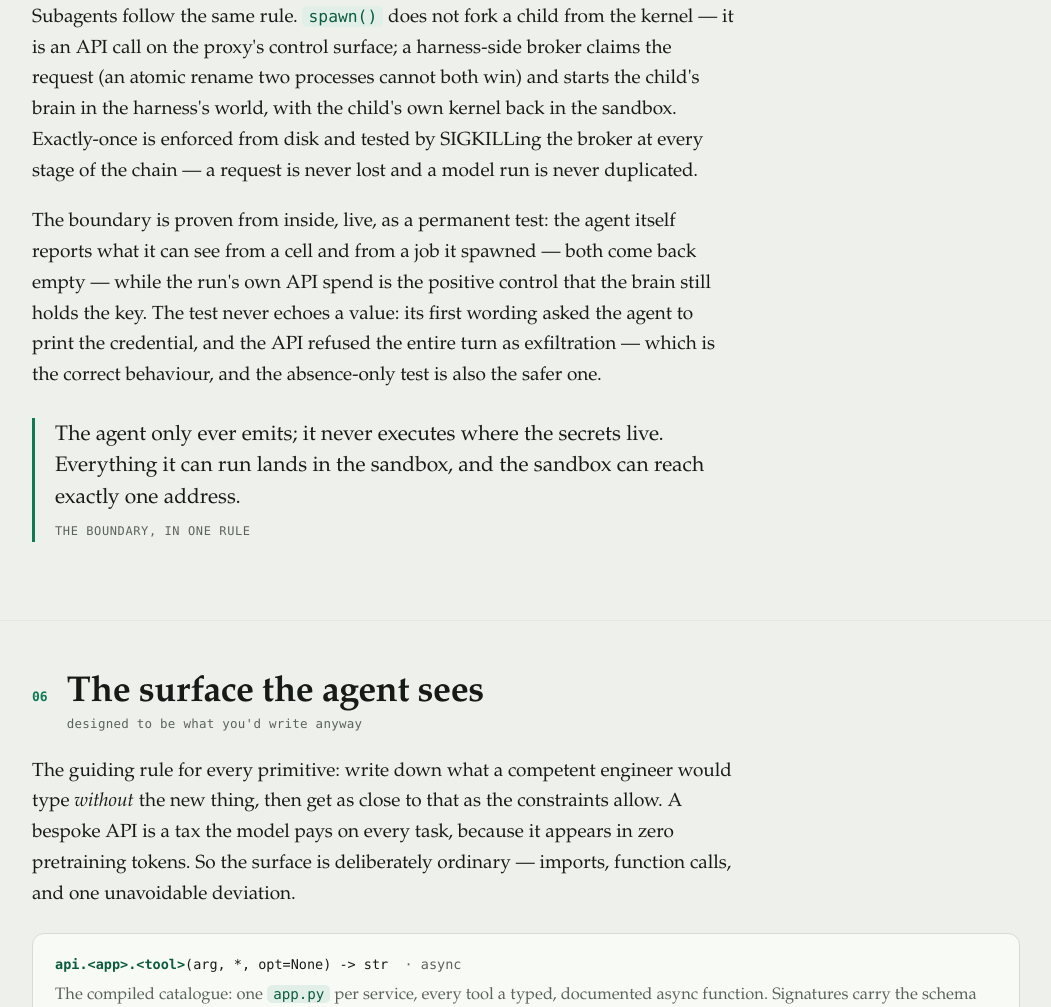
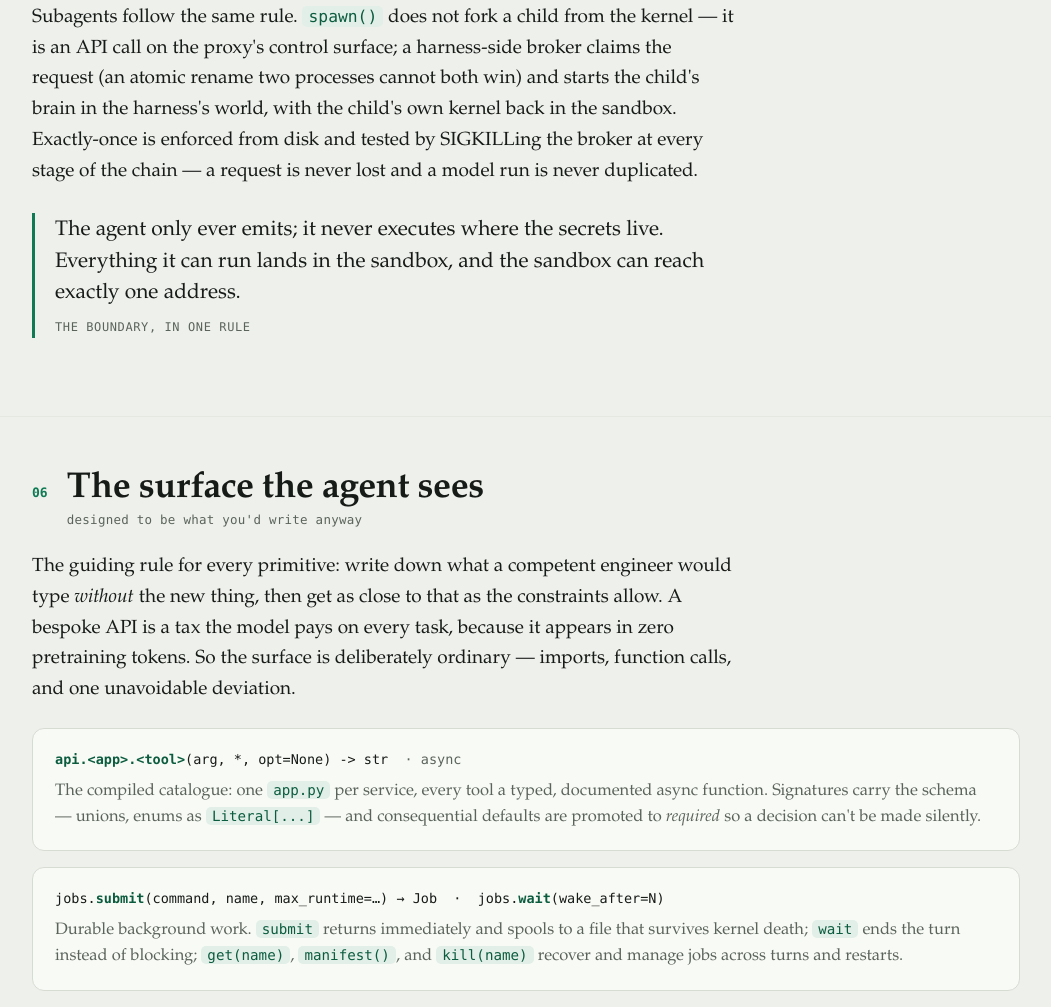
Before and after one commit to sshumaker/codemode, a website: page docs/codemode.html in a window 1280 px wide. Shown: the part 10013-11020 px from the top of the page, without its empty margins (114-1165 px from the left). Drawn offline with Linux system fonts and the light colour scheme.

Commit message:
codemode.html: drop the test-narrative paragraph from the boundary section
Co-Authored-By: Claude Fable 5 <noreply@anthropic.com>
Claude-Session: https://claude.ai/code/session_01HZMgXSofLfARbi8ci6rGcF

```diff
--- a/docs/codemode.html
+++ b/docs/codemode.html
@@ -379,7 +379,6 @@ print(j.done, j.ok)
       <p>A hosted runtime executes code the model wrote, so the security question is not "is the model trustworthy" but "what can the code it writes reach." Codemode's answer is a hard split between two kinds of process. The <b>brain</b> — the agent loop — is stateless, lives harness-side, and holds the real credentials. The <b>cells</b> — everything the model authors — run in an OS sandbox with no network, a filesystem confined to the task, and an environment constructed from an explicit allow-list rather than inherited. Agent code has no execution surface on the harness side at all, so a credential in the harness's environment is unreachable the way a database password is unreachable from SQL.</p>
       <p>The one network route out of the sandbox is the <b>egress proxy</b>: a route table of whatever APIs the deployment chooses to expose. Each route forwards to one upstream and injects that upstream's credentials at the boundary, so no credential of any kind exists sandbox-side; every request is audited — session, route, status, bytes — never a key, never a body. Notably, there is <em>no route to the model provider</em>, and the proxy refuses to configure one: <b>intelligence is a capability, not an endpoint.</b> Code that wants more intelligence calls <code>spawn()</code>, which is priced, capped, and leaves a transcript — a raw provider call from a cell would be unmetered spend that never appears in the trace.</p>
       <p>Subagents follow the same rule. <code>spawn()</code> does not fork a child from the kernel — it is an API call on the proxy's control surface; a harness-side broker claims the request (an atomic rename two processes cannot both win) and starts the child's brain in the harness's world, with the child's own kernel back in the sandbox. Exactly-once is enforced from disk and tested by SIGKILLing the broker at every stage of the chain — a request is never lost and a model run is never duplicated.</p>
-      <p>The boundary is proven from inside, live, as a permanent test: the agent itself reports what it can see from a cell and from a job it spawned — both come back empty — while the run's own API spend is the positive control that the brain still holds the key. The test never echoes a value: its first wording asked the agent to print the credential, and the API refused the entire turn as exfiltration — which is the correct behaviour, and the absence-only test is also the safer one.</p>
       <div class="principle">The agent only ever emits; it never executes where the secrets live. Everything it can run lands in the sandbox, and the sandbox can reach exactly one address.<span class="who">the boundary, in one rule</span></div>
     </div>
   </div>
```
